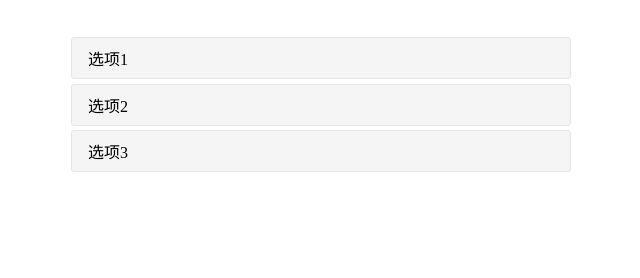
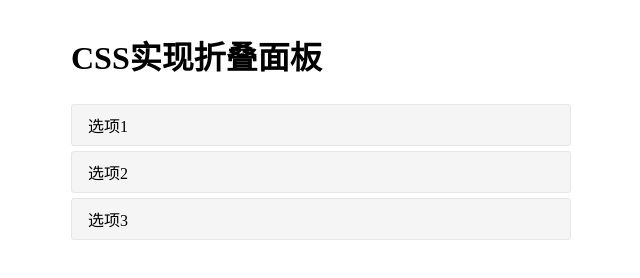
Before and after one commit to Lanttcat/ife-tasks, a plain HTML site: page task1.7/index.html in a window 1280 px wide. Shown: the whole page, without its empty margins (319-959 px from the left). Drawn offline with Linux system fonts and the light colour scheme.

Commit message:
折叠面板

```diff
--- a/task1.7/index.html
+++ b/task1.7/index.html
@@ -50,6 +50,7 @@
 </head>
 <body>
     <div class="main">
+        <h1>CSS实现折叠面板</h1>
         <div class="radioDiv">
             <label for="content1">选项1</label>
             <input type="radio" id="content1" name="p">
```
